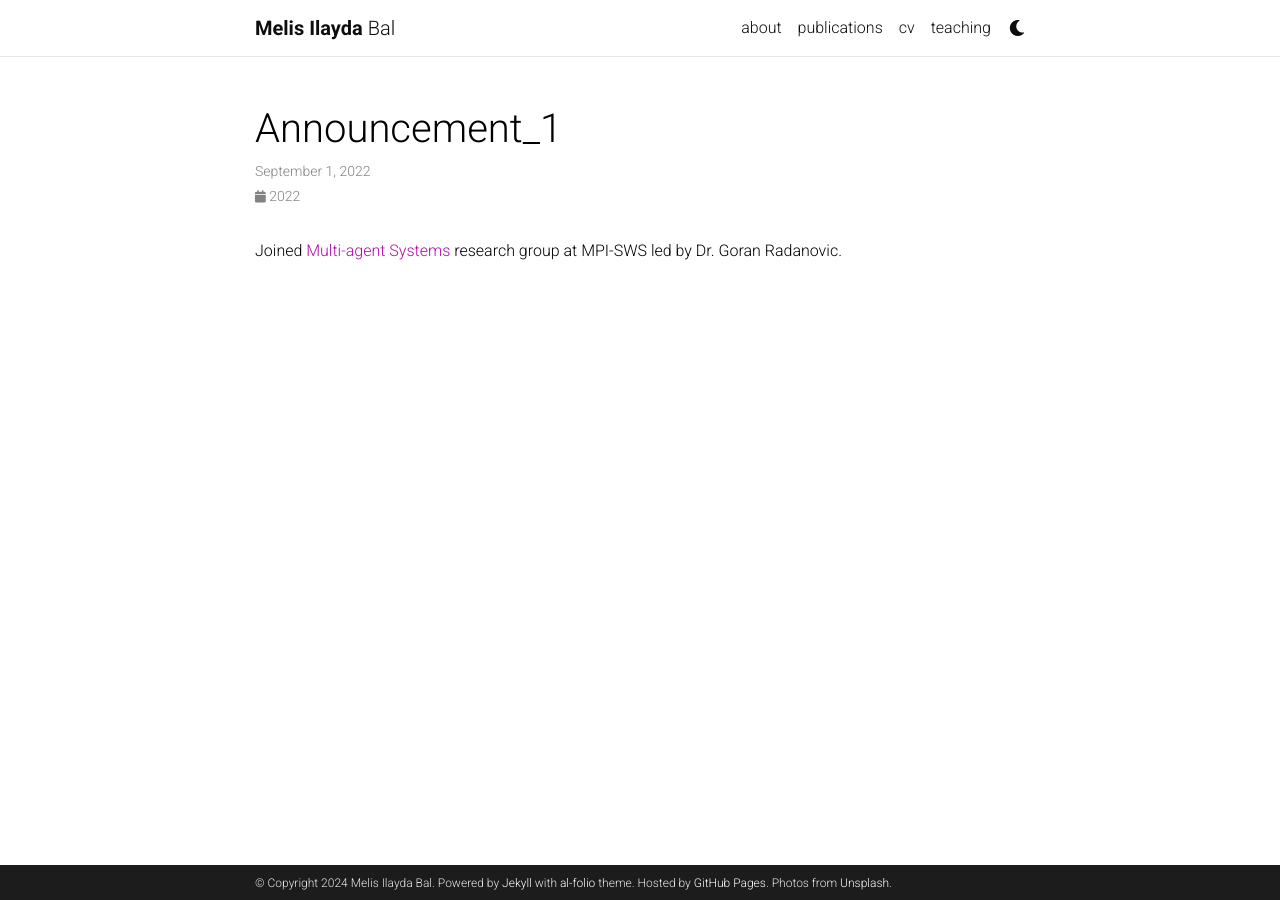
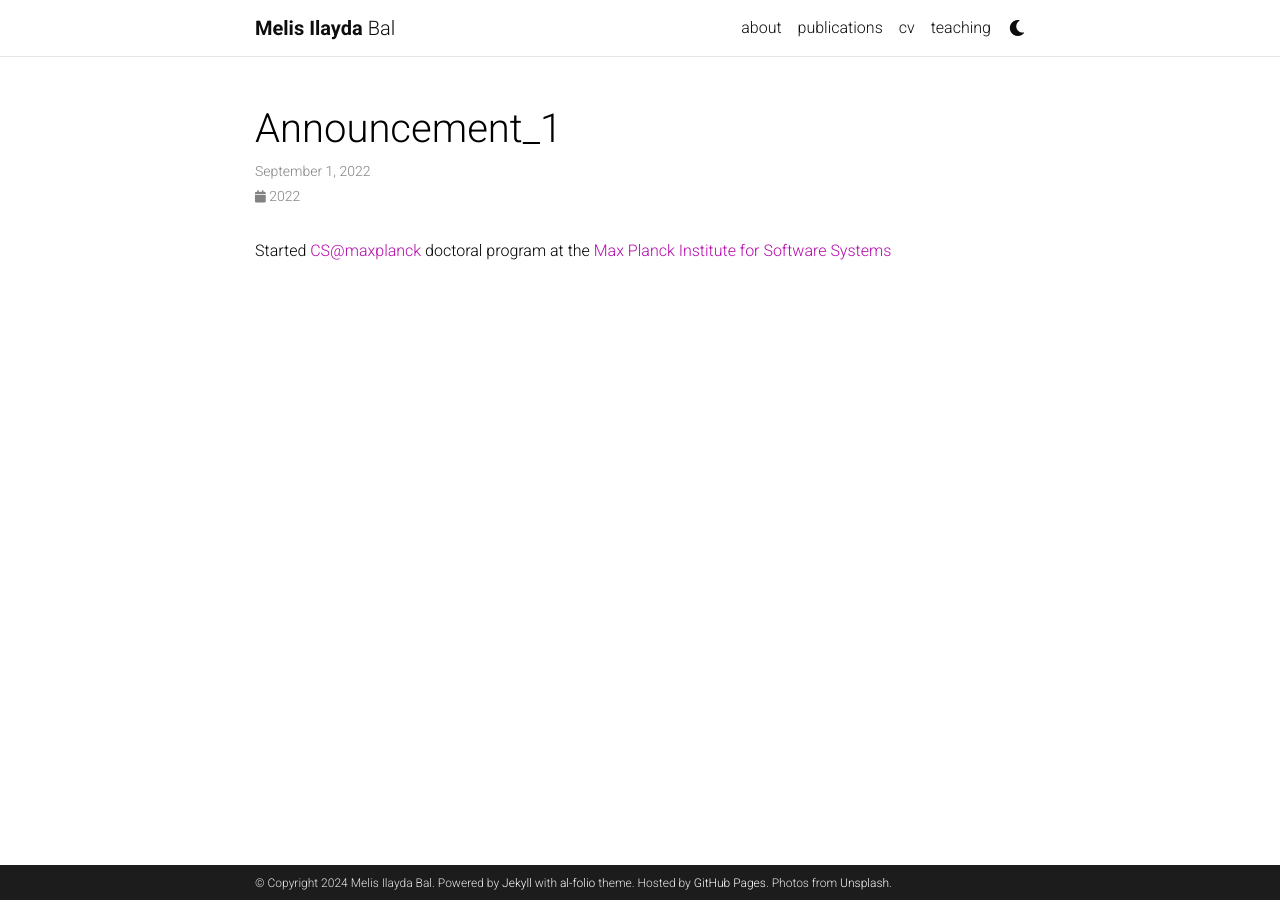
Before and after one commit to melisilaydabal/melisilaydabal.github.io, a Jekyll site: the page built from _news/announcement_1.md, in a window 1280 px wide. Built offline with Jekyll 4.4.1, drawn with Linux system fonts in a browser that asks for light colours; comment, search, counter and statistics services are not loaded; a style sheet for code colours, icons or effects is not loaded.

Commit message:
update news

```diff
--- a/_news/announcement_1.md
+++ b/_news/announcement_1.md
@@ -5,4 +5,4 @@ inline: true
 related_posts: false
 ---
 
-Joined [Multi-agent Systems](https://people.mpi-sws.org/~gradanovic/group.html) research group at MPI-SWS led by Dr. Goran Radanovic.
+Started [CS@maxplanck](https://www.cis.mpg.de/cs-max-planck/) doctoral program at the [Max Planck Institute for Software Systems](https://www.mpi-sws.org/)
```
